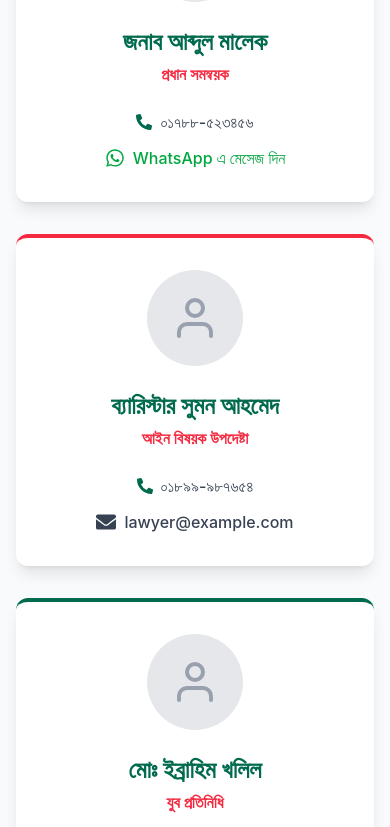
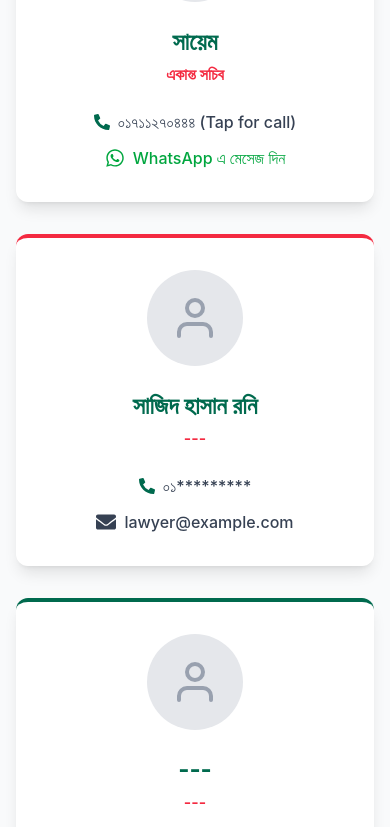
Before and after one commit to midu100/Camp, a React (Vite) app: page / in a window 390 px wide. Shown: the part 6217-7044 px from the top of the page. Built offline with nearby package versions, Linux system fonts and the light colour scheme.

Commit message:
added fb page & advisor phone

```diff
--- a/src/components/Advice.jsx
+++ b/src/components/Advice.jsx
@@ -4,10 +4,10 @@ import { FaWhatsapp, FaPhoneAlt, FaEnvelope, FaFacebookF } from "react-icons/fa"
 export default function Advice() {
   const representatives = [
     {
-      name: "জনাব আব্দুল মালেক",
-      title: "প্রধান সমন্বয়ক",
-      phone: "+8801788523456",
-      displayPhone: "০১৭৮৮-৫২৩৪৫৬",
+      name: "সায়েম",
+      title: "একান্ত সচিব",
+      phone: "+8801711270444",
+      displayPhone: "০১৭১১২৭০৪৪৪ (Tap for call)",
       actionType: "whatsapp",
       actionText: "WhatsApp এ মেসেজ দিন",
       actionLink: "https://wa.me/8801788523456",
@@ -16,10 +16,10 @@ export default function Advice() {
       borderColor: "border-bd-green"
     },
     {
-      name: "ব্যারিস্টার সুমন আহমেদ",
-      title: "আইন বিষয়ক উপদেষ্টা",
-      phone: "+8801899987654",
-      displayPhone: "০১৮৯৯-৯৮৭৬৫৪",
+      name: "সাজিদ হাসান রনি",
+      title: "---",
+      phone: "+8801********",
+      displayPhone: "০১*********",
       actionType: "email",
       actionText: "lawyer@example.com",
       actionLink: "mailto:lawyer@example.com",
@@ -28,10 +28,10 @@ export default function Advice() {
       borderColor: "border-bd-red"
     },
     {
-      name: "মোঃ ইব্রাহিম খলিল",
-      title: "যুব প্রতিনিধি",
-      phone: "+8801566567890",
-      displayPhone: "০১৫৬৬-৫৬৭৮৯০",
+      name: "---",
+      title: "---",
+      phone: "+8801*********",
+      displayPhone: "০১*********",
       actionType: "facebook",
       actionText: "ফেসবুকে নক দিন",
       actionLink: "https://facebook.com/",
--- a/src/components/Hero.jsx
+++ b/src/components/Hero.jsx
@@ -60,7 +60,7 @@ export default function Hero() {
 
               {/* Social Media Links */}
               <div className="flex gap-4">
-                  <Link to="#" className="w-12 h-12 bg-white text-[#1877F2] rounded-full flex items-center justify-center shadow-lg hover:scale-110 hover:bg-[#1877F2] hover:text-white transition-all duration-300 transform group">
+                  <Link to="https://www.facebook.com/abu.sufian.1481169" className="w-12 h-12 bg-white text-[#1877F2] rounded-full flex items-center justify-center shadow-lg hover:scale-110 hover:bg-[#1877F2] hover:text-white transition-all duration-300 transform group">
                      <FaFacebook size={24} />
                   </Link>
                   <Link to="#" className="w-12 h-12 bg-white text-[#FF0000] rounded-full flex items-center justify-center shadow-lg hover:scale-110 hover:bg-[#FF0000] hover:text-white transition-all duration-300 transform group">
```
